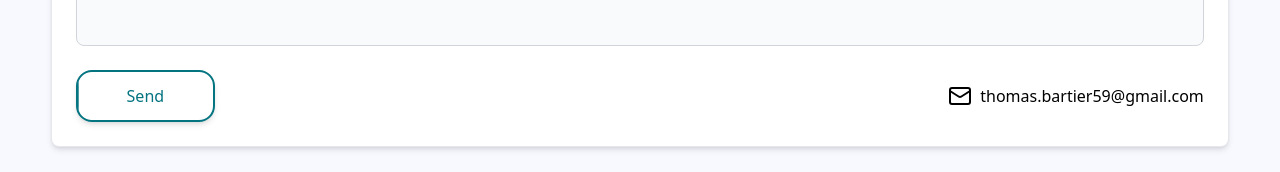
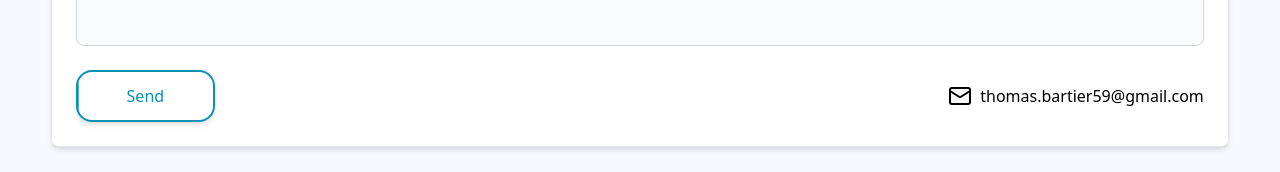
Before and after one commit to tomab23/Portfolio-2.0, a React (Vite) app: page / in a window 1280 px wide. Shown: the part 2807-2979 px from the top of the page. Built offline with nearby package versions, Linux system fonts and the light colour scheme.

Commit message:
fix color send button

```diff
--- a/src/components/custom/buttons/ButtonSend.jsx
+++ b/src/components/custom/buttons/ButtonSend.jsx
@@ -10,10 +10,10 @@
     <div className="flex items-center justify-center gap-4 max-sm:gap-1 max-sm:mr-1 max-sm:text-xs">
       <button
         type="submit"
-        className="relative inline-flex items-center justify-center p-4 px-6 py-3 overflow-hidden font-medium text-teal-600 transition duration-300 ease-out border-2 border-teal-600 rounded-2xl shadow-md group"
+        className="relative inline-flex items-center justify-center p-4 px-6 py-3 overflow-hidden font-medium text-[#0891b2] transition duration-300 ease-out border-2 border-[#0891b2] rounded-2xl shadow-md group"
         disabled={!loading ? false : true}
       >
-        <span className="absolute inset-0 flex items-center justify-center w-full h-full text-white duration-300 -translate-x-full bg-teal-600 group-hover:translate-x-0 ease">
+        <span className="absolute inset-0 flex items-center justify-center w-full h-full text-white duration-300 -translate-x-full bg-[#0891b2] group-hover:translate-x-0 ease">
         {!loading ?
                   <svg
             className="w-6 h-6"
@@ -32,7 +32,7 @@
           :
           <Ellipsis />}
         </span>
-        <span className="absolute flex items-center justify-center w-full h-full dark:text-white text-teal-600 transition-all duration-300 transform group-hover:translate-x-full ease">
+        <span className="absolute flex items-center justify-center w-full h-full dark:text-white text-[#0891b2] transition-all duration-300 transform group-hover:translate-x-full ease">
           {!loading ? t("CONTACT.SEND") : t("CONTACT.SENDING")}
         </span>
         <span className="relative invisible">Button Text</span>
```
